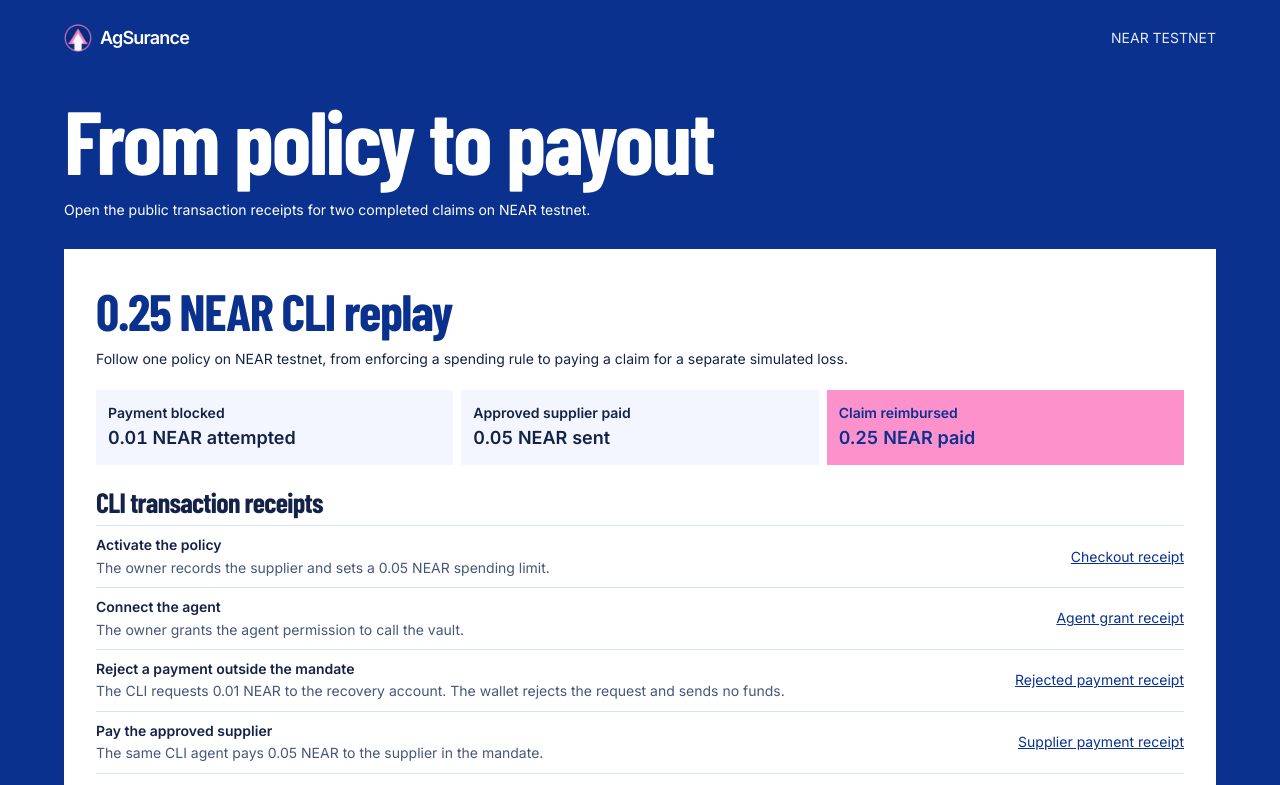
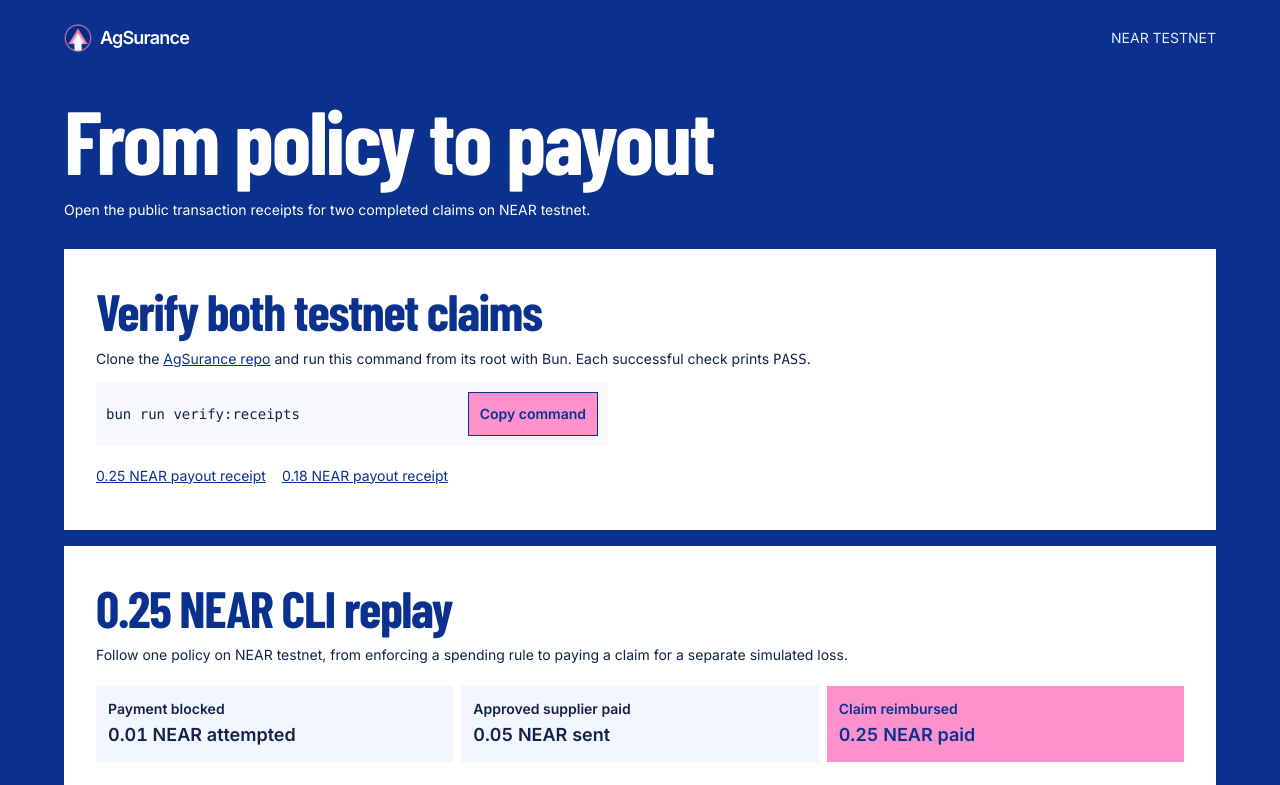
Before and after one commit to AgSurance/agsurance-fe, a Next.js app: page /demo in a window 1280 px wide. Shown: the top 785 px of the page. Built offline with nearby package versions, Linux system fonts and the light colour scheme; no server answers.

Commit message:
Show testnet receipt verification on demo

```diff
--- a/src/app/demo/demo.css
+++ b/src/app/demo/demo.css
@@ -53,6 +53,10 @@
 .demo-agent button { width: fit-content; }
 .demo-agent > button { margin-top: 8px; }
 .demo-command { display: grid; gap: 5px; margin-top: 12px; padding: 10px; background: #f7f9ff; overflow-wrap: anywhere; }
+.demo-receipt-command { max-width: 32rem; gap: 0; }
+.demo-receipt-command > div { display: flex; flex-wrap: wrap; justify-content: space-between; align-items: center; gap: 8px 16px; }
+.demo-receipt-command [role="status"]:not(:empty) { margin-top: 5px; }
+.demo-inline-link { text-decoration: underline; color: var(--color-deep-blue); }
 .demo-proof { display: inline-flex; align-items: center; min-height: 44px; margin-top: 8px; text-decoration: underline; color: var(--color-deep-blue); }
 .demo-mandate { display: grid; gap: 6px; margin: 12px 0; }
 .demo-mandate label { font-weight: 600; }
@@ -60,7 +64,7 @@
 .demo-mandate input[aria-invalid="true"] { border-color: var(--color-deep-blue); }
 .demo-field-error { font-weight: 600; }
 .demo-mandate button { width: fit-content; }
-#live-demo, #cli-run, #historical-limit, #duplicate-invoice { scroll-margin-top: 16px; }
+#live-demo, #verify-receipts, #cli-run, #historical-limit, #duplicate-invoice { scroll-margin-top: 16px; }
 .demo-run { margin-bottom: 16px; }
 .demo-run h2 { font-size: clamp(2rem, 4vw, 3.25rem); }
 .demo-run-summary { display: grid; grid-template-columns: repeat(3, minmax(0, 1fr)); gap: 8px; margin-top: 20px; }
--- a/src/app/demo/page.tsx
+++ b/src/app/demo/page.tsx
@@ -1,7 +1,7 @@
 import { cookies } from "next/headers";
 import Image from "next/image";
 import Link from "next/link";
-import { reserveReplayUrl } from "../../lib/demo-links";
+import { cliPayoutHash, historicalPayoutHash, receiptUrl, reserveReplayUrl } from "../../lib/demo-links";
 import { demoCookie, hostedDemoEnabled, hostedRecoveryPreview, inviteAccounts } from "../../lib/hosted-demo";
 import { DemoConsole } from "./demo-console";
 import { CliRun } from "./cli-run";
@@ -9,6 +9,7 @@ import { DuplicateInvoice } from "./duplicate-invoice";
 import { HistoricalLimit } from "./historical-limit";
 import { ManualDemo } from "./manual-demo";
 import { manualDemoContracts } from "../../lib/manual-demo";
+import { ReceiptCommand } from "./receipt-command";
 import "./demo.css";
 
 export default async function DemoPage() {
@@ -29,6 +30,15 @@ export default async function DemoPage() {
         <h1>From policy to payout</h1>
         <p>Open the public transaction receipts for two completed claims on NEAR testnet.</p>
       </section>
+      <section className="demo-panel demo-run" id="verify-receipts" aria-labelledby="verify-receipts-heading">
+        <h2 id="verify-receipts-heading">Verify both testnet claims</h2>
+        <p>Clone the <a className="demo-inline-link" href="https://github.com/AgSurance/agsurance-fe">AgSurance repo</a> and run this command from its root with Bun. Each successful check prints <code>PASS</code>.</p>
+        <ReceiptCommand />
+        <div className="demo-run-links">
+          <a className="demo-proof" href={receiptUrl(cliPayoutHash)}>0.25 NEAR payout receipt</a>
+          <a className="demo-proof" href={receiptUrl(historicalPayoutHash)}>0.18 NEAR payout receipt</a>
+        </div>
+      </section>
       <CliRun />
       <HistoricalLimit />
       <ManualDemo {...manualDemoContracts()} />
--- /dev/null
+++ b/src/app/demo/receipt-command.tsx
@@ -0,0 +1,28 @@
+"use client";
+
+import { useState } from "react";
+
+const command = "bun run verify:receipts";
+
+export function ReceiptCommand() {
+  const [message, setMessage] = useState("");
+
+  async function copyCommand() {
+    try {
+      await navigator.clipboard.writeText(command);
+      setMessage("Command copied.");
+    } catch {
+      setMessage("Could not copy. Select the command to copy it manually.");
+    }
+  }
+
+  return (
+    <div className="demo-command demo-receipt-command">
+      <div>
+        <code>{command}</code>
+        <button type="button" onClick={copyCommand}>Copy command</button>
+      </div>
+      <span role="status">{message}</span>
+    </div>
+  );
+}
```
